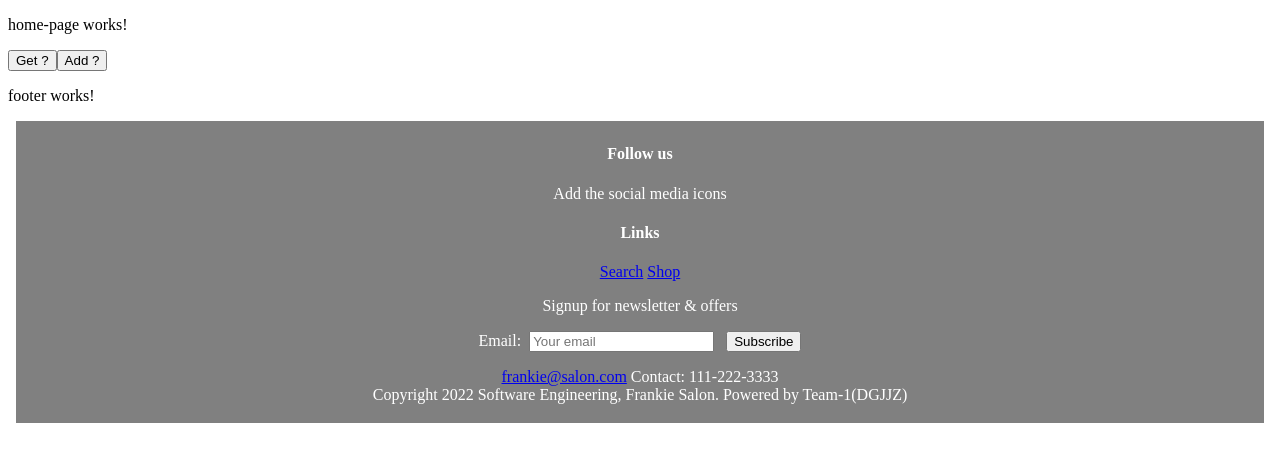
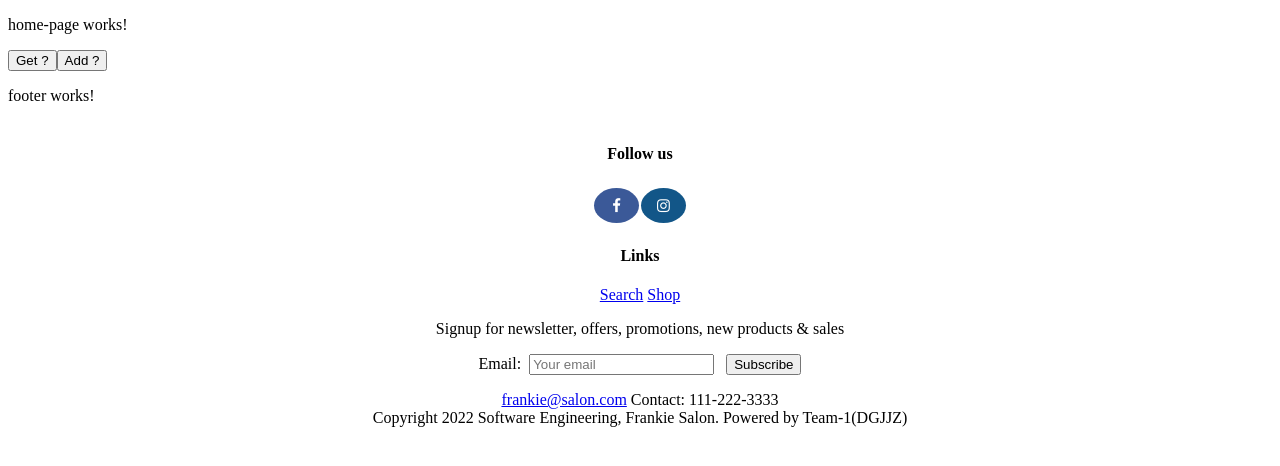
Before and after one commit to DennisParkman/HairSalonWorkspace, an Angular app in the folder HairSalonWebsite/: page / in a window 1280 px wide. Shown: the top 466 px of the page. Built offline with nearby package versions, Linux system fonts and the light colour scheme.

Commit message:
Added the icons and made some changes

```diff
--- a/HairSalonWebsite/src/app/footer/footer.component.html
+++ b/HairSalonWebsite/src/app/footer/footer.component.html
@@ -1,27 +1,60 @@
 <p>footer works!</p>
 <html>
   <head>
+    <meta name="viewport" content="width=device-width, initial-scale=1">
+    <link rel="stylesheet" href="https://cdnjs.cloudflare.com/ajax/libs/font-awesome/4.7.0/css/font-awesome.min.css">
   <style>
-  footer {
+  footer
+  {
     text-align: center;
     padding: 3px;
-    background-color: gray;
-    color: white;
+    background-color: white;
+    color: black;
   }
+  .fa
+  {
+    padding: 10px;
+    font-size: 15px;
+    width: 25px;
+    text-align: center;
+    text-decoration: none;
+    margin: 3px 1px;
+    border-radius: 50%;
+  }
+
+.fa:hover
+{
+    opacity: 0.7;
+}
+.fa-facebook {
+  background: #3B5998;
+  color: white;
+}
+.fa-instagram
+{
+  background: #125688;
+  color: white;
+}
   </style>
   </head>
   <body>
 
   <footer>
     <div class = "column">
+      <!--Add social media icons-->
       <h4>Follow us</h4>
-      <p>Add the social media icons</p>
+      <a href="#" class="fa fa-facebook"></a>
+      <a href="#" class="fa fa-instagram"></a>
+      <!--Add the links-->
       <h4>Links</h4>
       <p><a href="mailto:hege@example.com">Search</a>&nbsp;<a href="mailto:hege@example.com">Shop</a></p>
-      <p>Signup for newsletter & offers</p>
+      <!--Signup with emails-->
+      <p>Signup for newsletter, offers, promotions, new products & sales</p>
+      <!--email input-->
       <label for="email">Email:</label>&nbsp;
       <input type="email" id="email" name="email" placeholder="Your email"> &nbsp;
       <button type="submit">Subscribe</button>
+      <!--email and phone number to be contacted-->
     <p><a href="mailto:hege@example.com">frankie@salon.com</a>&nbsp;Contact: 111-222-3333<br>
       Copyright 2022 Software Engineering, Frankie Salon. Powered by Team-1(DGJJZ)
     </p>
```
